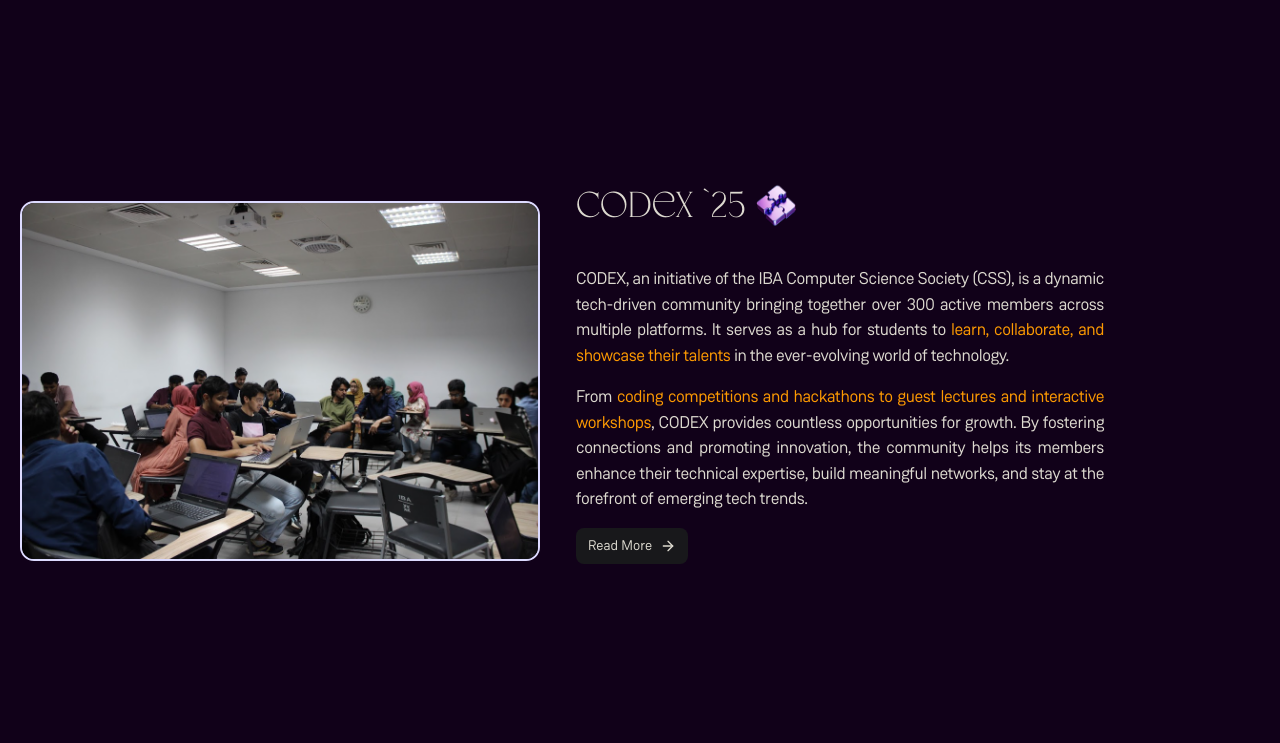
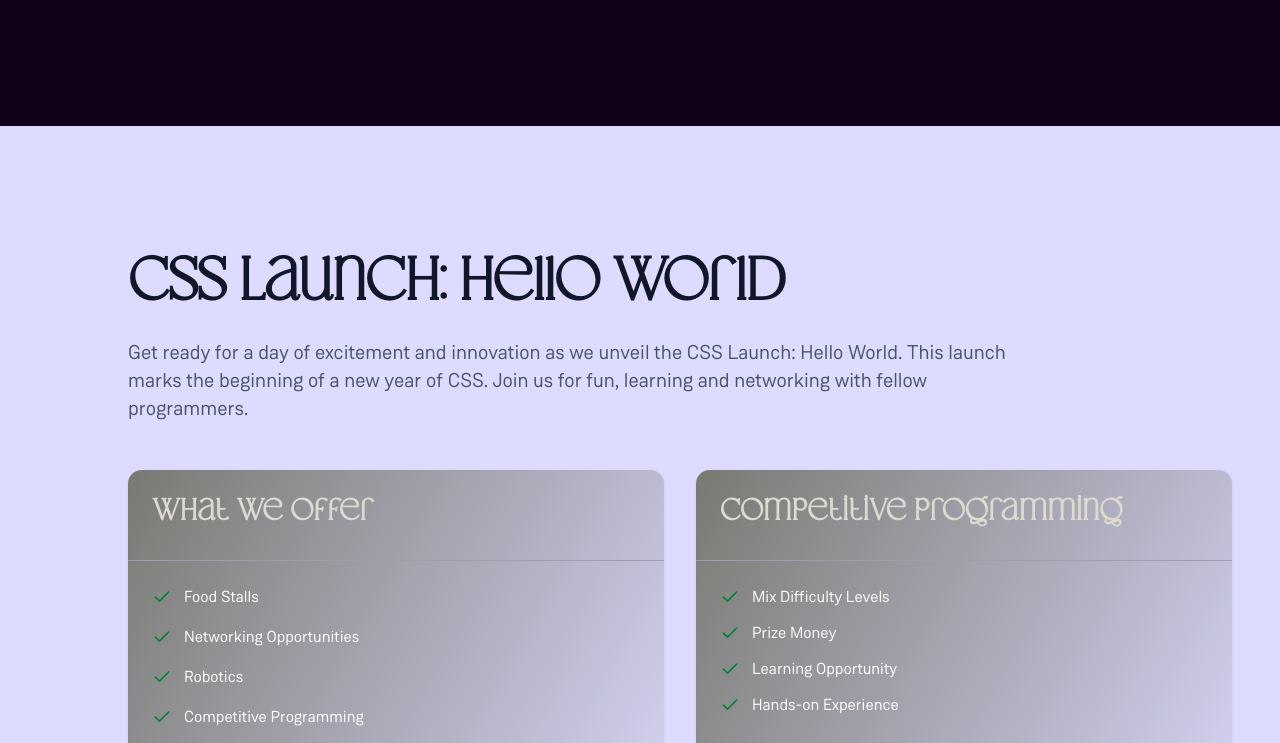
Before and after one commit to css-iba/css-website, a Next.js app: page / in a window 1280 px wide. Shown: the part 3350-4093 px from the top of the page. Built offline with nearby package versions, Linux system fonts and the light colour scheme.

Commit message:
Update page.tsx

```diff
--- a/app/page.tsx
+++ b/app/page.tsx
@@ -4,7 +4,7 @@ import * as React from "react";
 import { HomeCarousel } from "@/components/Home/Carousel";
 import TitleSection from "@/components/Home/TitleSection";
 import DescriptionSection from "@/components/Home/DescriptionSection";
-// import Launch from "@/components/Home/Launch";
+import Launch from "@/components/Home/Launch";
 import CodeX from "@/components/Home/CodeX";
 import ProBattle from "@/components/Home/ProBattle";
 import TeamSection from "@/components/Home/TeamSection";
@@ -17,7 +17,7 @@ const Home: React.FC = () => {
         <TitleSection />
         <HomeCarousel />
         <DescriptionSection />
-        {/* <Launch /> */}
+        <Launch />
         <CodeX />
         <ProBattle />
         <TeamSection />
```
